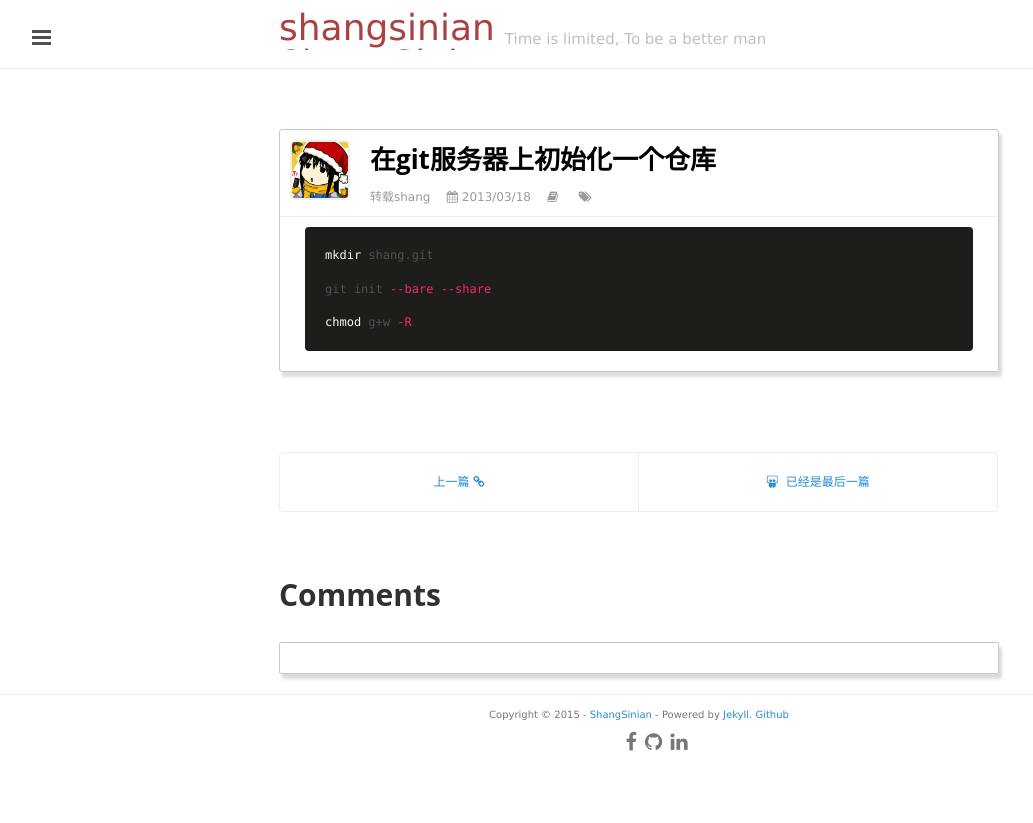
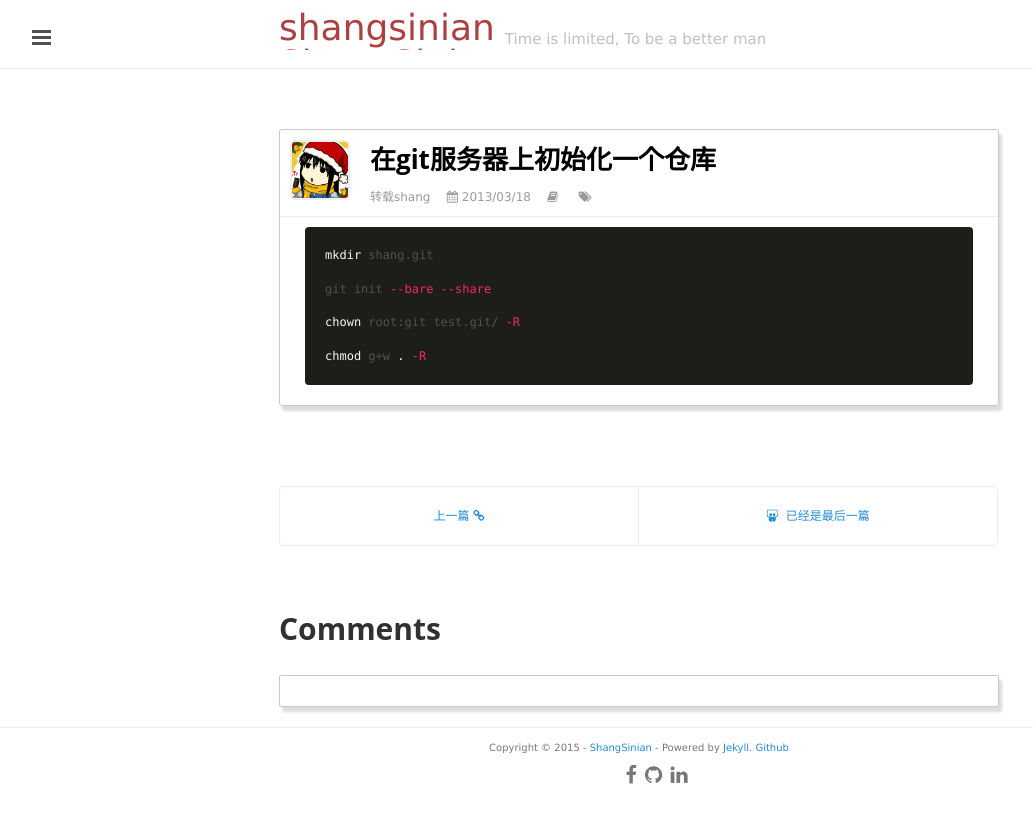
Before and after one commit to shangsinian/shangsinian.github.io, a Jekyll site: the page built from _posts/2013-03-18-git服务器上初始化一个仓库.md, in a window 1280 px wide. Shown: the top 823 px of the page, without its empty margins (1-1034 px from the left). Built offline with Jekyll 4.4.1, drawn with Linux system fonts in a browser that asks for light colours; Markdown is read by kramdown in place of the engine named in the settings; comment, search, counter and statistics services are not loaded.

Commit message:
chang post

````diff
--- a/_posts/2013-03-18-git服务器上初始化一个仓库.md
+++ b/_posts/2013-03-18-git服务器上初始化一个仓库.md
@@ -17,5 +17,7 @@ mkdir shang.git
 
 git init --bare --share
 
-chmod g+w -R
+chown root:git test.git/ -R
+
+chmod g+w . -R
 ```
````
